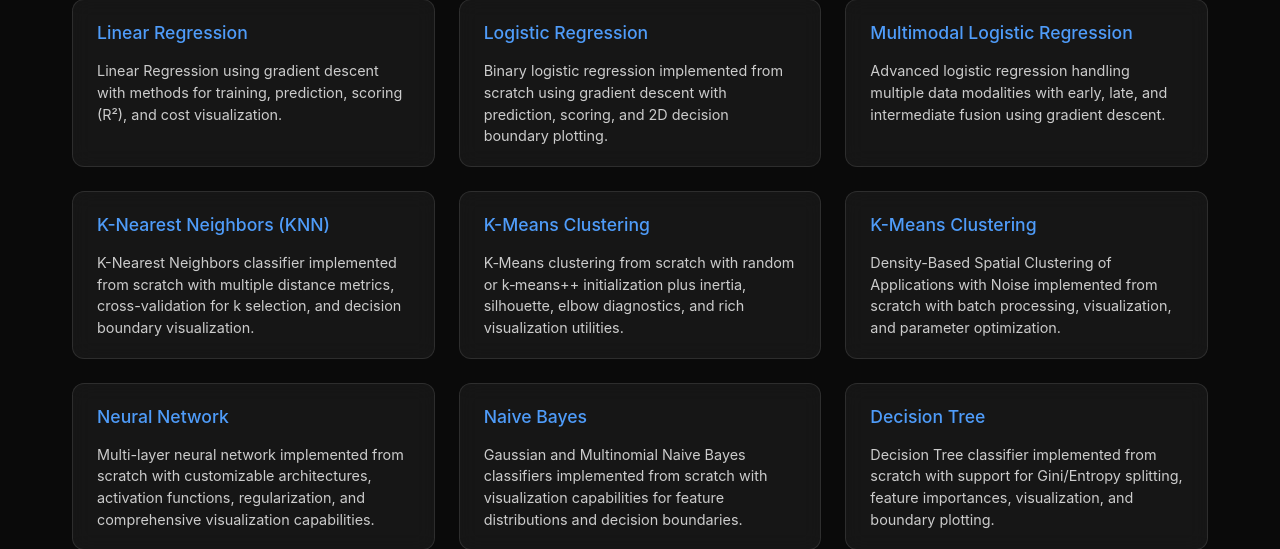
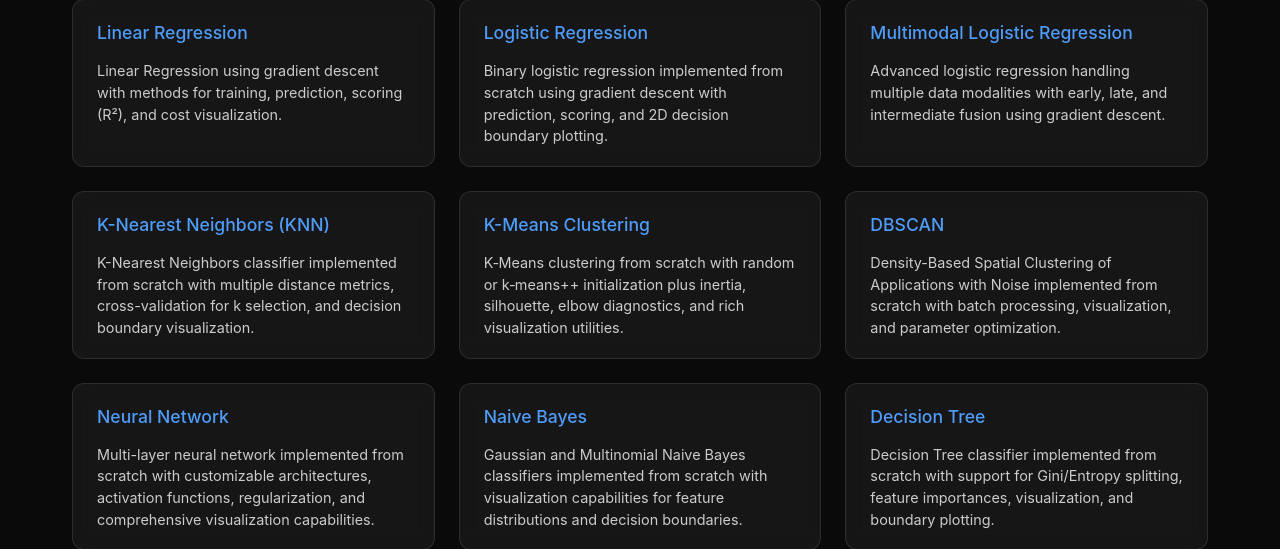
Before and after one commit to therrshan/portfolio, a Flask app: page /ml-scratch in a window 1280 px wide. Shown: the part 801-1350 px from the top of the page. Run offline with Flask 3, Linux system fonts and the light colour scheme.

Commit message:
fixinng typos

```diff
--- a/templates/ml_scratch.html
+++ b/templates/ml_scratch.html
@@ -198,7 +198,7 @@
                 </a>
 
                 <a href="https://github.com/therrshan/ml-scratch/blob/main/scripts/dbscan.py" target="_blank" class="ml-card">
-                    <div class="ml-card-title">K-Means Clustering</div>
+                    <div class="ml-card-title">DBSCAN</div>
                     <div class="ml-card-description">Density-Based Spatial Clustering of Applications with Noise implemented from scratch with batch processing, visualization, and parameter optimization.</div>
                 </a>
 
```
